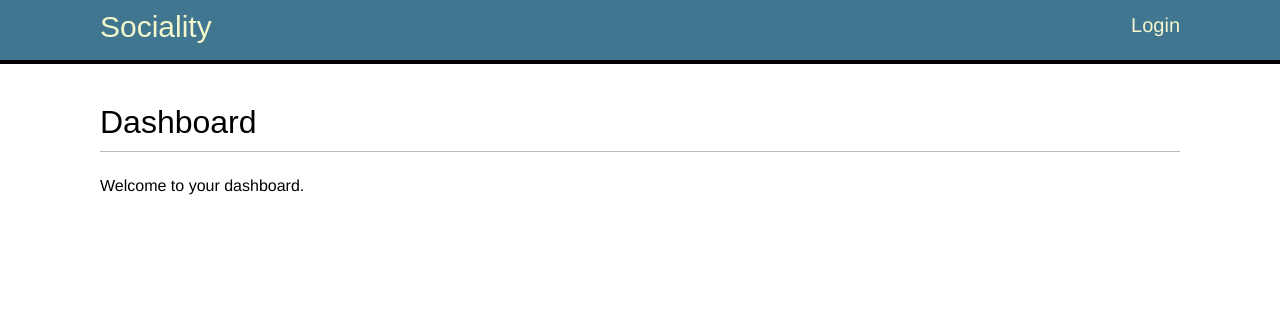
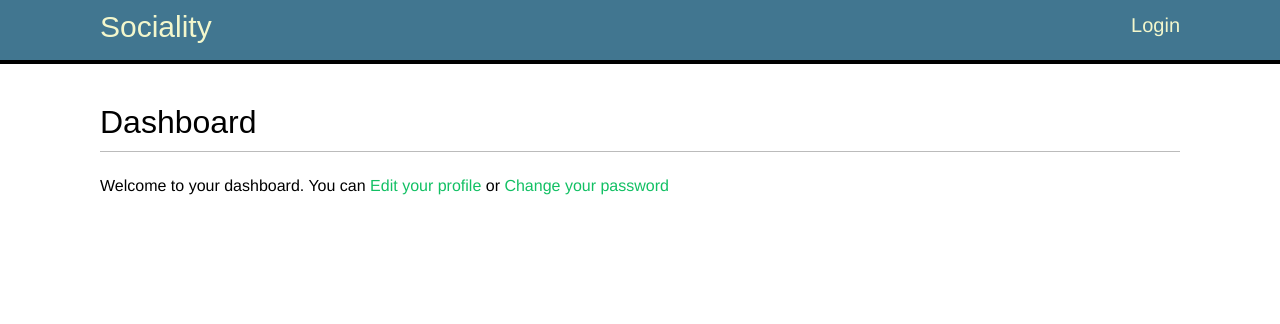
Before and after one commit to Dmitriy-Poplinski/django_sociality, a Django app: template socilaity/account/templates/account/dashboard.html in a window 1280 px wide. Shown: the top 324 px of the page. Run offline with Django 5.2, Linux system fonts and the light colour scheme; the template is opened without the code that fills it, so the values that code supplies are empty; some web fonts are replaced.

Commit message:
feat: added new content to dashboard template

```diff
--- a/socilaity/account/templates/account/dashboard.html
+++ b/socilaity/account/templates/account/dashboard.html
@@ -4,5 +4,8 @@
 
 {% block content %}
   <h1>Dashboard</h1>
-  <p>Welcome to your dashboard.</p>
+  <p>Welcome to your dashboard. You can
+    <a href="{% url "edit" %}">Edit your profile</a> or
+    <a href="{% url "password_change" %}">Change your password</a>
+  </p>
 {% endblock %}
```
